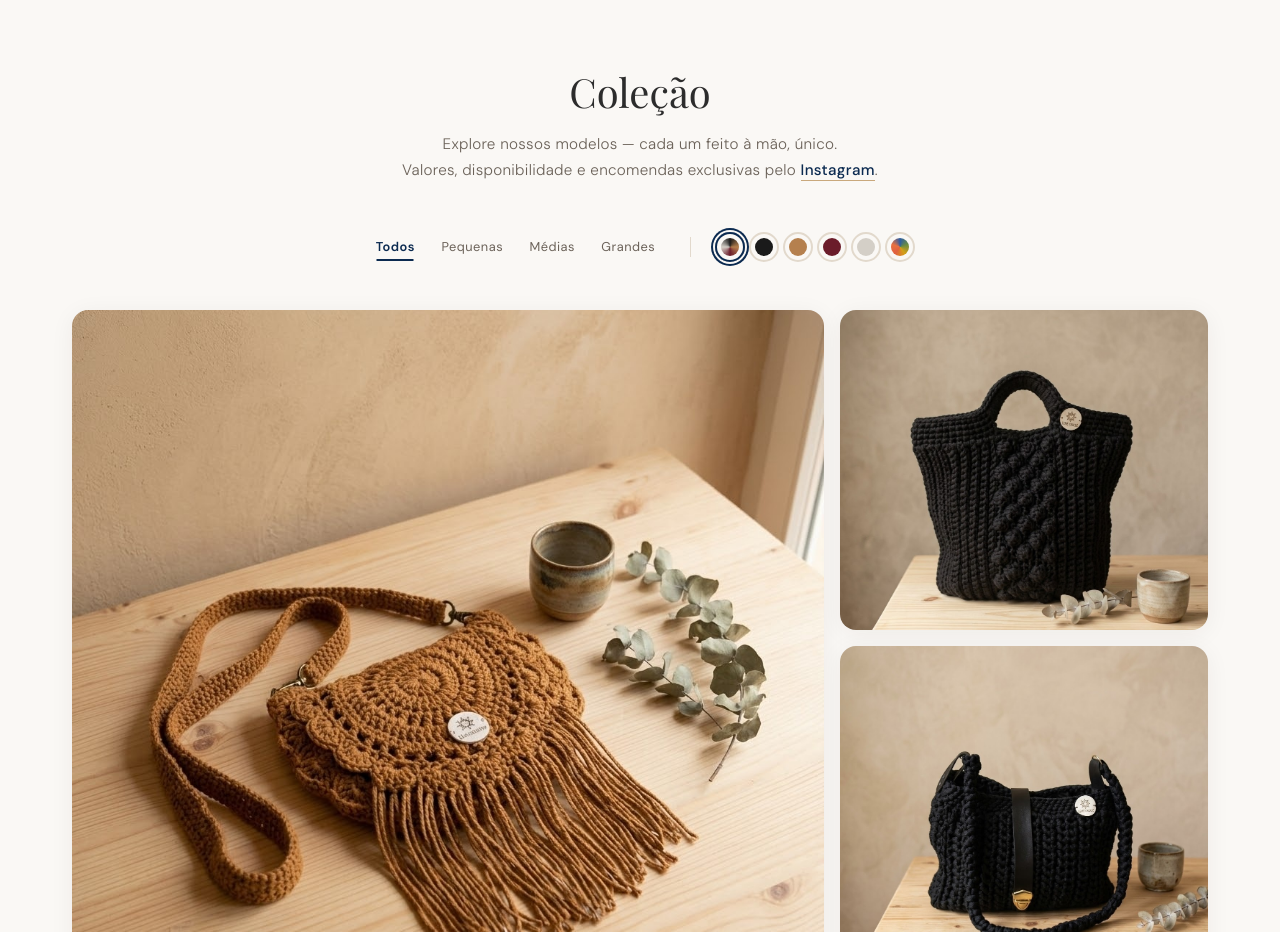
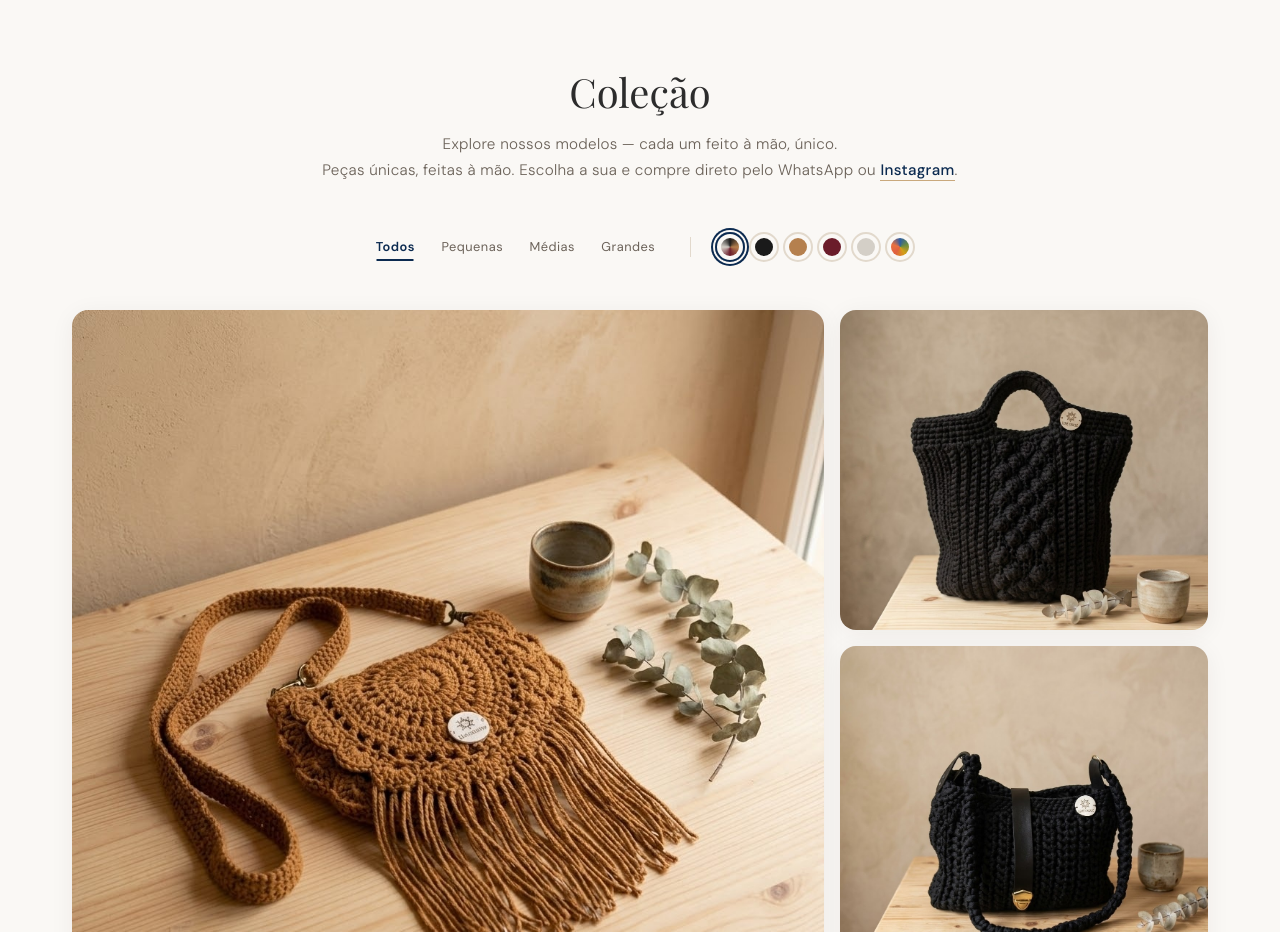
Before and after one commit to rickeew/leme.croche, a plain HTML site: page index.html in a window 1280 px wide. Shown: the part 820-1752 px from the top of the page. Drawn offline with nearby package versions, Linux system fonts and the light colour scheme; a web font is replaced by a local one.

Commit message:
copy: novo subtítulo do catálogo

```diff
--- a/index.html
+++ b/index.html
@@ -57,7 +57,7 @@
         <div class="container">
             <div class="section-header">
                 <h2>Coleção</h2>
-                <p class="section-subtitle">Explore nossos modelos — cada um feito à mão, único.<br>Valores, disponibilidade e encomendas exclusivas pelo <a href="https://ig.me/m/leme.croche" target="_blank" class="link-destaque">Instagram</a>.</p>
+                <p class="section-subtitle">Explore nossos modelos — cada um feito à mão, único.<br>Peças únicas, feitas à mão. Escolha a sua e compre direto pelo WhatsApp ou <a href="https://ig.me/m/leme.croche" target="_blank" class="link-destaque">Instagram</a>.</p>
             </div>
 
             <!-- Filtros -->
```
